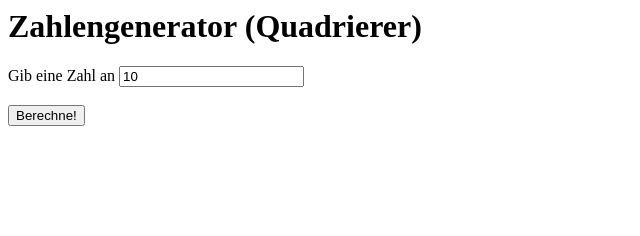
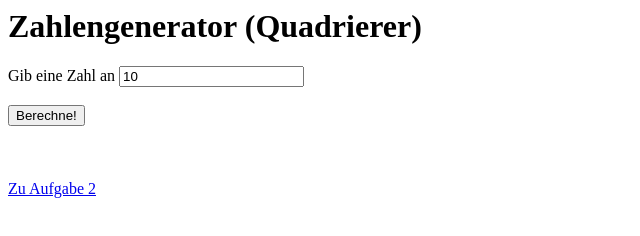
Before and after one commit to GlasderDamian/Quadrierer, a plain HTML site: page index.html in a window 1280 px wide. Shown: the whole page, without its empty margins (0-640 px from the left). Drawn offline with Linux system fonts and the light colour scheme.

Commit message:
Update index.html

```diff
--- a/index.html
+++ b/index.html
@@ -33,5 +33,7 @@
 		Gib eine Zahl an <input id="idInput" type="text" value="10"><br><br>
 		<button onclick="Ausgabe();">Berechne!</button><br><br>
 		<div id="idAusgabe"></div>
+		<br><br/>
+		<a href="Quadrieren2.html">Zu Aufgabe 2</a>
 	</body>
 </html>
```
